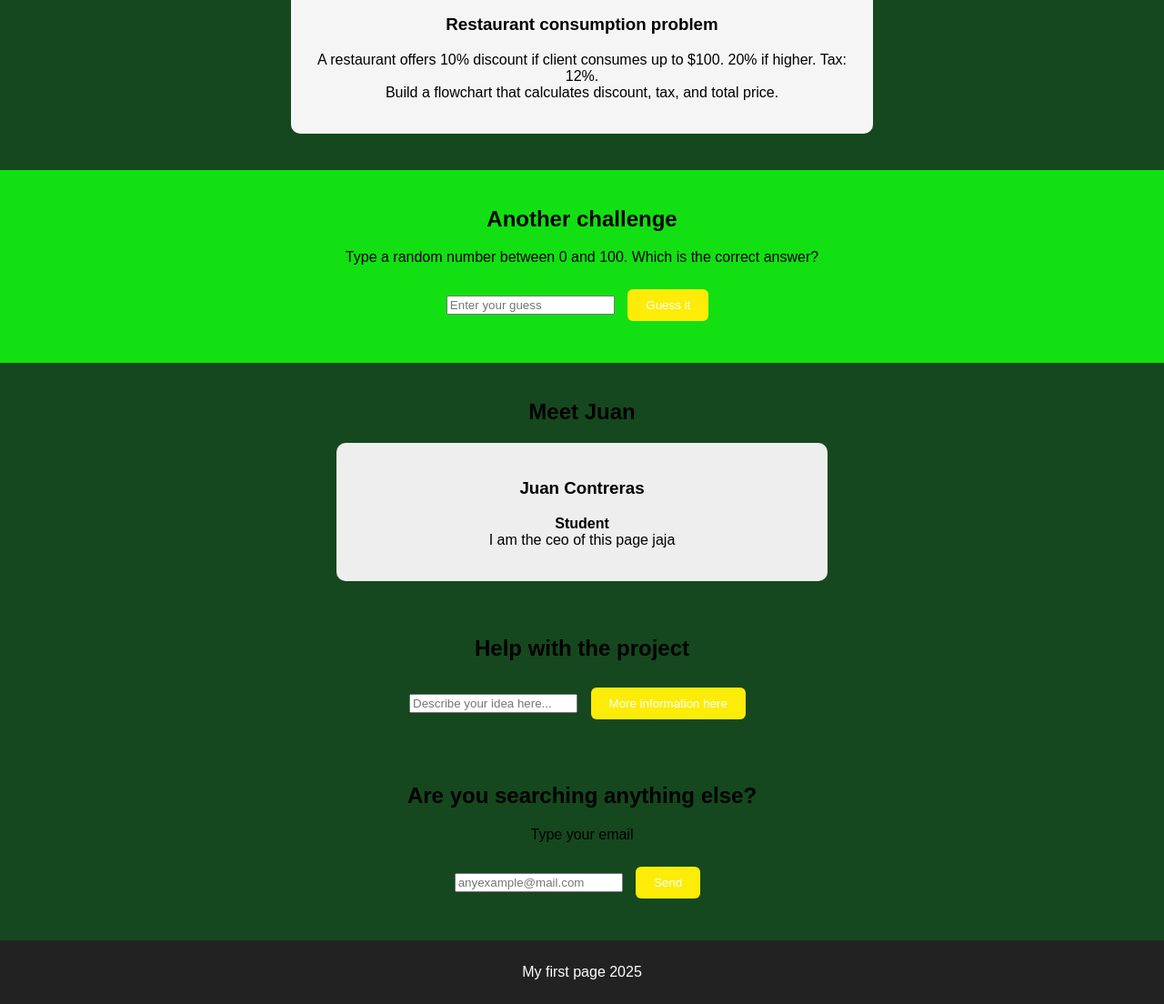
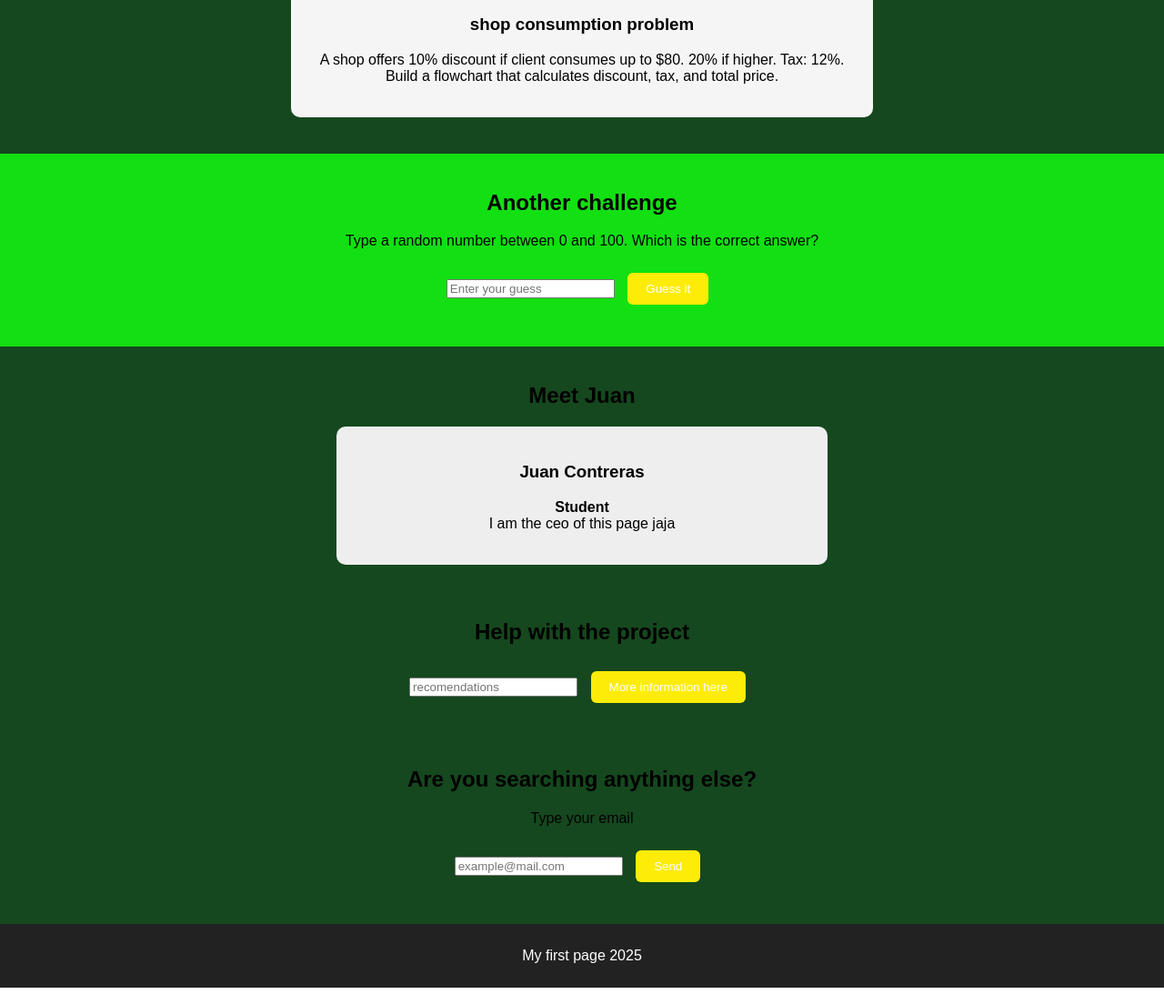
Before and after one commit to juanitocontriii/myfirstpage.html, a plain HTML site: page index.html in a window 1280 px wide. Shown: the part 599-1703 px from the top of the page at 91% size. Drawn offline with Linux system fonts and the light colour scheme.

Commit message:
Update index.html

```diff
--- a/index.html
+++ b/index.html
@@ -37,9 +37,9 @@
         </div>
         <div class="card">
             <img src="blob:https://web.whatsapp.com/3f250e6e-a458-497e-9e1d-4a4abcaaa198" alt="Flowchart">
-            <h3>Restaurant consumption problem</h3>
+            <h3>shop consumption problem</h3>
             <p>
-                A restaurant offers 10% discount if client consumes up to $100. 20% if higher. Tax: 12%.
+                A shop offers 10% discount if client consumes up to $80. 20% if higher. Tax: 12%.
                 <br>Build a flowchart that calculates discount, tax, and total price.
             </p>
         </div>
@@ -63,14 +63,14 @@
 
     <section class="contribute">
         <h2>Help with the project</h2>
-        <input type="text" placeholder="Describe your idea here...">
+        <input type="text" placeholder="recomendations">
         <button>More information here</button>
     </section>
 
     <section class="subscribe">
         <h2>Are you searching anything else?</h2>
         <p>Type your email</p>
-        <input type="email" id="emailInput" placeholder="anyexample@mail.com">
+        <input type="email" id="emailInput" placeholder="example@mail.com">
         <button onclick="subscribe()">Send</button>
         <p id="subscribeMsg"></p>
     </section>
```
